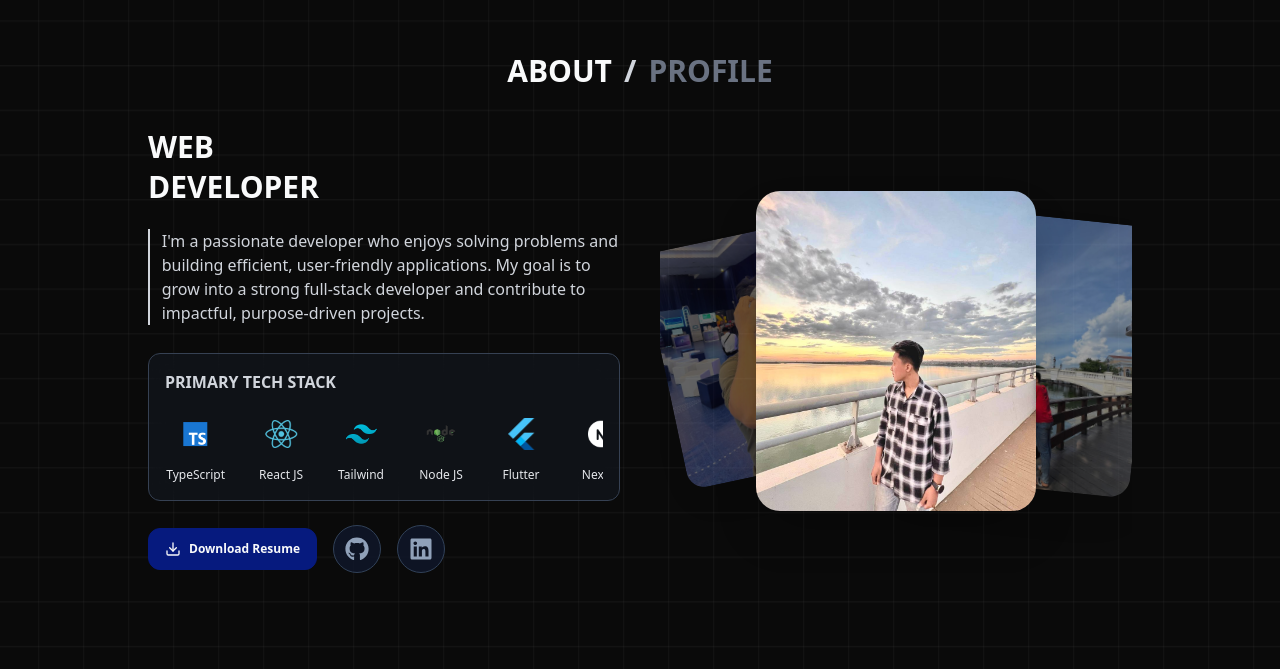
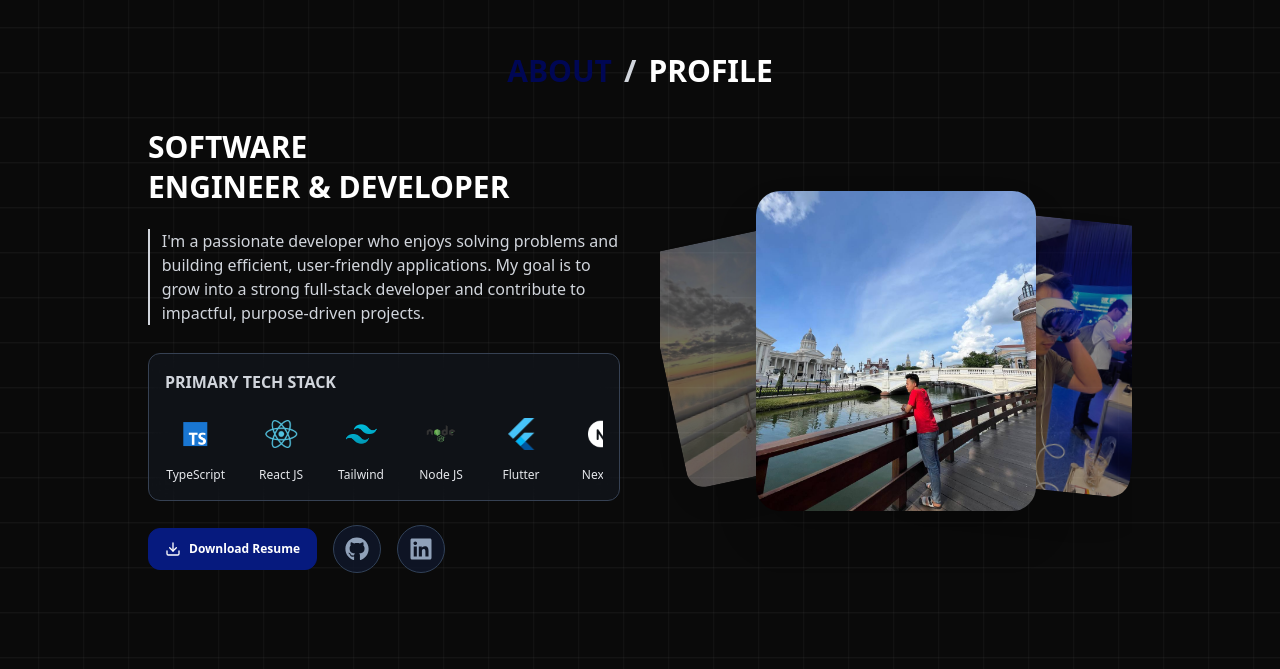
Before and after one commit to Ra-Fat/Portfolio, a React (Vite) app: page / in a window 1280 px wide. Shown: the part 911-1580 px from the top of the page. Built offline with nearby package versions, Linux system fonts and the light colour scheme; grey boxes are pictures that could not be loaded; a web font is replaced by a local one.

Commit message:
remove unused function

```diff
--- a/src/App.jsx
+++ b/src/App.jsx
@@ -52,9 +52,6 @@ function App() {
         <section className="w-full" id="contact"><Contact /></section>
       </main>
       <section className='mt-8 xl:mt-10 w-full relative z-10 bg-gray-800/30 backdrop-blur-md border-b-1 border-white/10'><Footer /></section>
-      {/* <button  onClick={() => setIsDark(!isDark)} className=" fixed  bottom-6 cursor-pointer  right-6  z-50  bg-gray-800  hover:bg-gray-700  text-white  p-3  rounded-full  shadow-lg  transition">
-        {isDark ? <Sun size={20} /> : <Moon size={20} />}
-      </button> */}
     </div>
   );
 }
--- a/src/components/about.jsx
+++ b/src/components/about.jsx
@@ -49,7 +49,7 @@ const Overview = () => {
 
 
   return (
-    <div className="w-full lg:px-10 xl:px-16 py-10 lg:py-16" ref={sectionRef}>
+    <div className="w-full lg:px-10 xl:px-16 py-10 lg:py-16 overflow-x-hidden" ref={sectionRef}>
       <motion.div
         className="flex flex-col w-full"
         initial="hidden"
@@ -62,11 +62,11 @@ const Overview = () => {
             className='flex items-center gap-3 w-full px-6 justify-center mb-10'
             variants={headerVariants}
           >
-            <span className="text-2xl md:text-3xl font-bold uppercase">
+            <span style={{ color: 'var(--color-primary)' }} className="text-2xl md:text-3xl font-bold uppercase">
               About
             </span>
             <span className="text-lg md:text-3xl font-black text-gray-300">/</span>
-            <span className="text-2xl md:text-3xl font-bold uppercase text-gray-500">
+            <span style={{ color: 'var(--color-secondary)' }} className="text-2xl md:text-3xl font-bold uppercase text-gray-500">
               Profile
             </span>
           </motion.div>
@@ -86,10 +86,10 @@ const Overview = () => {
                     variants={itemVariants}
                   >
                       <h2 className="md:text-3xl text-2xl text-right font-bold uppercase">
-                        web
+                        software
                       </h2>
                       <h2 className="md:text-3xl text-2xl text-right font-bold uppercase">
-                        developer
+                        Engineer & developer
                       </h2>
                   </motion.div>
 
@@ -113,16 +113,16 @@ const Overview = () => {
                         Primary Tech Stack
                       </h2>
                       <div className="relative w-full overflow-hidden">
-                        <div className="animation-tech-scroll flex items-center space-x-8">
+                        <div className="animation-tech-scroll flex items-center space-x-8 cursor-grab">
                           {primaryTechStack.map((tech, index) => (
                             <motion.div
                               key={`tech-1-${index}`}
-                              className="flex-shrink-0 flex flex-col items-center justify-center gap-2"
+                              className="flex-shrink-0 flex flex-col items-center justify-center gap-2 "
                               initial={{ opacity: 0, scale: 0 }}
                               animate={isVisible ? { opacity: 1, scale: 1 } : { opacity: 0, scale: 0 }}
                               transition={{ delay: index * 0.1, duration: 0.3 }}
                             >
-                              <div className="w-12 h-12 flex items-center justify-center p-2">
+                              <div className="w-12 h-12 flex items-center justify-center p-2 ">
                                 <img
                                   src={tech.icon}
                                   alt={tech.name}
--- a/src/index.css
+++ b/src/index.css
@@ -17,15 +17,16 @@
   font-display: swap;
 }
 
-/* Root Variables */
+/* ---------------------------- */
+/* Root Variables and Base Styles */
+/* ---------------------------- */
 @layer base {
   :root {
-    --color-primary: #000754;          /* Dark Blue */
-    --color-secondary: #00d9ff;        /* Cyan Glow */
-    --color-bg: #060010;               /* Background */
-    --color-text-primary: #f9fafb;     /* Light Text */
-    --color-button-bg: #1f2937;        /* Button bg (gray-800) */
-    --color-button-hover-bg: #374151;  /* Button hover (gray-700) */
+    --color-primary: #000754;
+    --color-bg: #060010;
+    --color-text-primary: #f9fafb;
+    --color-button-bg: #1f2937;
+    --color-button-hover-bg: #374151;
   }
 
   body {
@@ -51,10 +52,75 @@
     caret-color: var(--color-text-primary) !important;
     transition: background-color 5000s ease-in-out 0s;
   }
+
+  /* Smooth scroll and scrollbar styles */
+  html {
+    scroll-behavior: smooth;
+
+    scrollbar-width: thin;
+    scrollbar-color: rgba(0, 0, 0, 0.4) transparent;
+  }
+
+  /* Chrome, Edge, Safari Scrollbar */
+  html::-webkit-scrollbar {
+    width: 8px;
+  }
+
+  html::-webkit-scrollbar-track {
+    background: rgba(255, 255, 255, 0.06);
+  }
+
+  html::-webkit-scrollbar-thumb {
+    background: rgba(255, 255, 255, 0.25);
+    border-radius: 10px;
+  }
+
+  html::-webkit-scrollbar-thumb:hover {
+    background: rgba(255, 255, 255, 0.4);
+  }
+
+  html, body {
+    @apply overflow-x-hidden;
+  }
 }
 
+
+
+/* Dark mode */
+.dark {
+  --background: 0, 0, 0;
+  --border: 107, 114, 128;
+  --title: 255, 255, 255;
+  --subtitle: 209, 213, 219;
+  --overview: 107, 114, 128
+}
+
+
+.light {
+  --background: 255, 255, 255;
+  --border: 107, 114, 128;
+  --title: 0, 0, 0;
+  --subtitle: 209, 213, 219;
+  --overview: 107, 114, 128
+}
+
+
+
+
+
+
+
+
+
+
+
+
+
+/* ---------------------------- */
 /* Animations and Utility Classes */
+/* ---------------------------- */
 @layer utilities {
+  /* Keyframes */
   @keyframes blink {
     0%, 100% { opacity: 1; }
     50% { opacity: 0; }
@@ -104,18 +170,18 @@
     }
   }
 
-  /* Scroll animation */
+  /* Scroll animations */
   @keyframes scroll {
     0% { transform: translateX(0); }
     100% { transform: translateX(-33.333%); }
   }
 
-  /* Tech scroll animation */
   @keyframes tech-scroll {
     from { transform: translateX(0); }
     to { transform: translateX(calc(-50% - 4px)); }
   }
 
+  /* Animation utilities */
   .animate-blink {
     animation: blink 1s step-end infinite;
   }
@@ -147,50 +213,57 @@
   .animate-scroll {
     animation: scroll 30s linear infinite;
   }
-
   .animate-scroll:hover {
     animation-play-state: paused;
   }
 
+  /* Tech scroll animation */
   .animation-tech-scroll {
     display: flex;
     width: max-content;
     animation: tech-scroll 25s linear infinite;
   }
-
   .animation-tech-scroll:hover {
     animation-play-state: paused;
   }
+
+  /* Custom scrollbar for specific containers */
+  .custom-scrollbar {
+    padding-bottom: 12px;
+  }
+
+  .custom-scrollbar::-webkit-scrollbar {
+    width: 6px;
+  }
+
+  .custom-scrollbar::-webkit-scrollbar:horizontal {
+    height: 6px;
+  }
+
+  .custom-scrollbar::-webkit-scrollbar:vertical {
+    width: 6px;
+  }
+
+  .custom-scrollbar::-webkit-scrollbar-track {
+    background: rgba(255, 255, 255, 0.05);
+    border-radius: 10px;
+  }
+
+  .custom-scrollbar::-webkit-scrollbar-thumb {
+    background: rgba(255, 255, 255, 0.2);
+    border-radius: 10px;
+  }
+
+  .custom-scrollbar::-webkit-scrollbar-thumb:hover {
+    background: rgba(255, 255, 255, 0.3);
+  }
 }
 
+/* ---------------------------- */
 /* Regular CSS (outside @layer) */
+/* ---------------------------- */
 
-html {
-  scroll-behavior: smooth;
-
-  /* Scrollbar styles */
-  scrollbar-width: thin;
-  scrollbar-color: rgba(255, 255, 255, 0.25) rgba(255, 255, 255, 0.06);
-}
-
-/* Chrome, Edge, Safari Scrollbar */
-html::-webkit-scrollbar {
-  width: 8px;
-}
-
-html::-webkit-scrollbar-track {
-  background: rgba(255, 255, 255, 0.06);
-}
-
-html::-webkit-scrollbar-thumb {
-  background: rgba(255, 255, 255, 0.25);
-  border-radius: 10px;
-}
-
-html::-webkit-scrollbar-thumb:hover {
-  background: rgba(255, 255, 255, 0.4);
-}
-
+/* Background gradient animation */
 .bg-animated {
   background: linear-gradient(120deg, #060010 0%, #0a1a2f 40%, #1b2b4b 100%);
   background-size: 200% 200%;
@@ -203,19 +276,19 @@ html::-webkit-scrollbar-thumb:hover {
   100% { background-position: 0% 50%; }
 }
 
-/* Responsive Flex */
+/* Responsive flex helper */
 @media (min-width: 900px) {
   .custom-flex {
     flex-direction: row;
   }
 }
 
-/* Fixed full-screen div pointer-events none */
+/* Fixed full-screen pointer-events none helper */
 div.w-full.h-full.fixed.inset-0.z-0 {
   pointer-events: none;
 }
 
-/* Utility classes for text colors */
+/* Text Color Utilities */
 .text-primary {
   color: var(--color-primary);
 }
@@ -224,59 +297,12 @@ div.w-full.h-full.fixed.inset-0.z-0 {
   color: var(--color-secondary);
 }
 
-.text-white {
-  color: var(--color-text-primary); /* corrected var name */
+/* Rename to avoid confusion: text-white is actually the main text color */
+.text-main {
+  color: var(--color-text-primary);
 }
 
-/* Utility classes for background colors */
+/* Background Color Utilities */
 .bg-primary {
   background-color: var(--color-primary);
 }
-
-/* Assuming these colors exist or define accordingly */
-.bg-blue-primary {
-  background-color: var(--color-blue-primary);
-}
-
-.bg-blue-hover:hover {
-  background-color: var(--color-blue-hover);
-}
-
-/* Custom scrollbar for specific containers */
-.custom-scrollbar {
-  padding-bottom: 12px;
-}
-
-.custom-scrollbar::-webkit-scrollbar {
-  width: 6px;
-}
-
-.custom-scrollbar::-webkit-scrollbar:horizontal {
-  height: 6px;
-}
-
-.custom-scrollbar::-webkit-scrollbar:vertical {
-  width: 6px;
-}
-
-.custom-scrollbar::-webkit-scrollbar-track {
-  background: rgba(255, 255, 255, 0.05);
-  border-radius: 10px;
-}
-
-.custom-scrollbar::-webkit-scrollbar-thumb {
-  background: rgba(255, 255, 255, 0.2);
-  border-radius: 10px;
-}
-
-.custom-scrollbar::-webkit-scrollbar-thumb:hover {
-  background: rgba(255, 255, 255, 0.3);
-}
-
-/* Utility: Line clamp */
-.line-clamp-2 {
-  display: -webkit-box;
-  -webkit-line-clamp: 2;
-  -webkit-box-orient: vertical;
-  overflow: hidden;
-}
--- a/src/utils/constants/imageAnimation.jsx
+++ b/src/utils/constants/imageAnimation.jsx
@@ -2,14 +2,18 @@ import React, { useState, useEffect } from 'react';
 
 export const ImageCarousel = ({images}) => {
   const [currentIndex, setCurrentIndex] = useState(0);
+  const [hovered, setHovered] = useState(false);
 
   useEffect(() => {
+
+    if(hovered) return ;
+
     const interval = setInterval(() => {
       setCurrentIndex((prev) => (prev + 1) % images.length);
-    }, 3000);
+    }, 2000);
 
     return () => clearInterval(interval);
-  }, []);
+  }, [hovered , images.length]);
 
   const getPosition = (index) => {
     const total = images.length;
@@ -21,7 +25,11 @@ export const ImageCarousel = ({images}) => {
   };
 
   return (
-    <div className="relative w-full h-full flex items-center justify-center">
+    <div className="relative w-full h-full flex items-center justify-center"
+      onMouseEnter={() => setHovered(true)}
+      onMouseLeave={() => setHovered(false)}>
+
+
       {images.map((image, index) => {
         const position = getPosition(index);
 
@@ -29,15 +37,13 @@ export const ImageCarousel = ({images}) => {
           <div key={image.id}
             className={`absolute transition-all duration-700 ease-in-out ${
               position === 'center'
-                ? 'z-30 opacity-100 scale-100'
+                ? 'z-30 opacity-100 scale-100 cursor-grab'
                 : position === 'left'
                 ? 'z-10 opacity-40 scale-75 -translate-x-32 -rotate-12'
                 : 'z-20 opacity-60 scale-85 translate-x-32 rotate-6'
             }`}
           >
-            <div
-              className={`w-50 h-60  md:w-70 md:h-80 rounded-3xl shadow-2xl overflow-hidden`}
-            >
+            <div className={`w-50 h-60  md:w-70 md:h-80 rounded-3xl shadow-2xl overflow-hidden`}>
               <img src={image.img} className="w-full h-full object-cover" />
             </div>
           </div>
--- a/tailwind.config.js
+++ b/tailwind.config.js
@@ -1,3 +1,5 @@
+const { background } = require("./assets");
+
 // tailwind.config.js
 module.exports = {
   content: [
@@ -24,6 +26,16 @@ module.exports = {
         bounceSmooth: 'bounceSmooth 1.2s ease-in-out infinite',
         marquee: 'marquee 18s linear infinite',
       },
+      colors:{
+        background: "rgba(var(--background))",
+        border: "rgba(var(--border))",
+        card: "rgba(var(--card))",
+        title: "rgba(var(--title))",
+        subtitle: "rgba(var(--subtitle))",
+        overview: "rgba(var(--overview))",
+        iconcolor: "rgba(var(--iconcolor))",
+        description: "rgba(var(--description))",
+      }
     },
   },
   plugins: [],
```
Also changed, not shown: src/components/Navbar.jsx (+12 -11 lines), src/components/Projects.jsx (+15 -2 lines).
